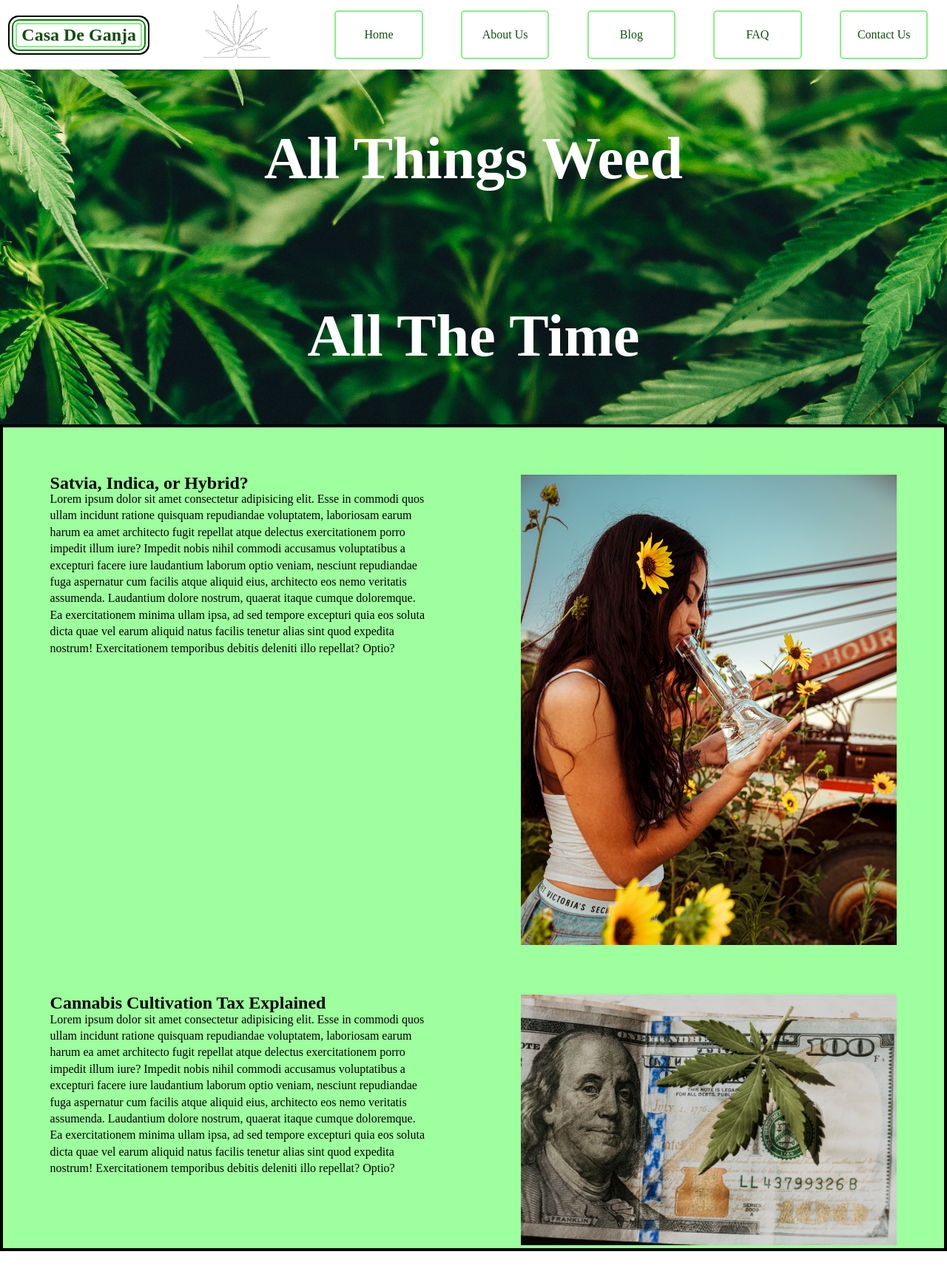
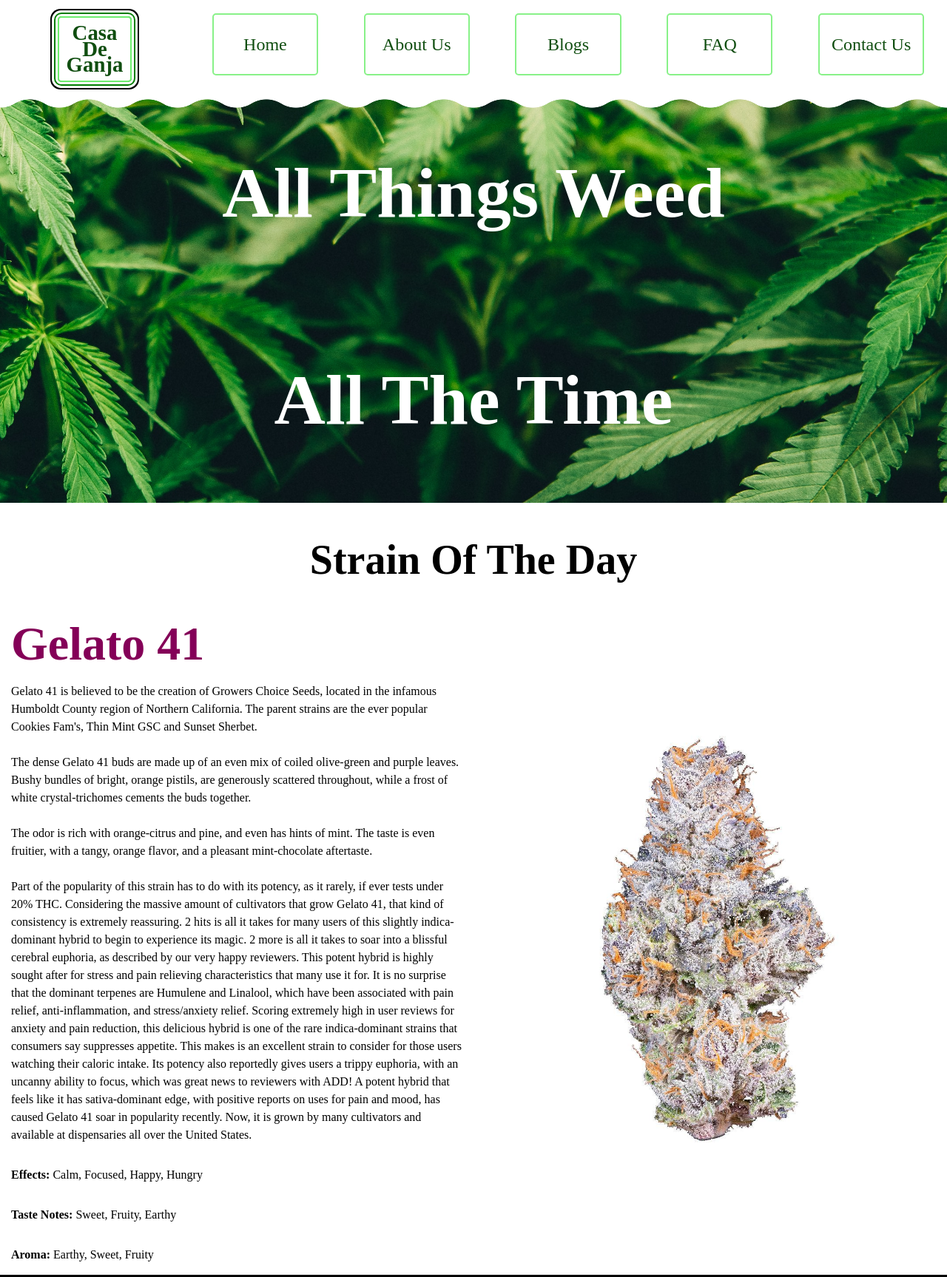
Before and after one commit to adrianc1/casa-de-ganja, a plain HTML site: page index.html in a window 1280 px wide. Shown: the top 1727 px of the page at 74% size. Before the commit the page ends 1692 px from the top, so only its background shows below. Drawn offline with Linux system fonts and the light colour scheme; no server answers; a web font is replaced by a local one.

Commit message:
Added sotd section and wavy nav top border

```diff
--- a/index.html
+++ b/index.html
@@ -13,16 +13,21 @@
     <div class="nav-header-container">
         <nav class="nav-bar">
             <div class="title-logo-container">
-                <h1 class="page-title" id="page-title">Casa De Ganja</h1>
+                <div class="cdg-logo">
+                    <h1 class="page-title" id="page-title1">Casa</h1>
+                    <h1 class="page-title" id="page-title2">De</h1>
+                    <h1 class="page-title" id="page-title3">Ganja</h1>
+                </div>
 
-                <a href="https://www.google.com" class="site-logo"><img src="site-logo.avif" alt="site logo"></a>
+
+                <!-- <a href="https://www.google.com" ><img src="site-logo.avif" alt="site logo" class="site-logo"></a> -->
 
             </div>
 
             <ul class="nav-list-container">
                 <li class="nav-list-item" id="nav-home"><a href="#">Home</a></li>
                 <li class="nav-list-item" id="nav-about-us"><a href="#">About Us</a></li>
-                <li class="nav-list-item" id="nav-blog"><a href="#">Blog</a></li>
+                <li class="nav-list-item" id="nav-blog"><a href="#">Blogs</a></li>
                 <li class="nav-list-item" id="nav-faq"><a href="#">FAQ</a></li>
                 <li class="nav-list-item" id="nav-contact"><a href="#">Contact Us</a></li>
             </ul>
@@ -34,10 +39,44 @@
         </div>
     </div>
 
-    <main class="top-articles">
+
+    <section class="sotd-section">
+        <h2 class="sotd-title">Strain Of The Day</h2>
+        <div class="strain-of-the-day">
+            <div class="strain-info-container">
+
+                <h3 class="strain-name">Gelato 41</h3>
+                <p class="strain-info">Gelato 41 is believed to be the creation of Growers Choice Seeds, located in the infamous Humboldt County region of Northern California. The parent strains are the ever popular Cookies Fam's, Thin Mint GSC and Sunset Sherbet.
+                    <br>
+                    <br>
+                    The dense Gelato 41 buds are made up of an even mix of coiled olive-green and purple leaves. Bushy bundles of bright, orange pistils, are generously scattered throughout, while a frost of white crystal-trichomes cements the buds together.
+                    <br>
+                    <br>
+                    The odor is rich with orange-citrus and pine, and even has hints of mint. The taste is even fruitier, with a tangy, orange flavor, and a pleasant mint-chocolate aftertaste.
+                    <br>
+                    <br>
+                    Part of the popularity of this strain has to do with its potency, as it rarely, if ever tests under 20% THC. Considering the massive amount of cultivators that grow Gelato 41, that kind of consistency is extremely reassuring. 2 hits is all it takes for many users of this slightly indica-dominant hybrid to begin to experience its magic. 2 more is all it takes to soar into a blissful cerebral euphoria, as described by our very happy reviewers. This potent hybrid is highly sought after for stress and pain relieving characteristics that many use it for. It is no surprise that the dominant terpenes are Humulene and Linalool, which have been associated with pain relief, anti-inflammation, and stress/anxiety relief. Scoring extremely high in user reviews for anxiety and pain reduction, this delicious hybrid is one of the rare indica-dominant strains that consumers say suppresses appetite. This makes is an excellent strain to consider for those users watching their caloric intake. Its potency also reportedly gives users a trippy euphoria, with an uncanny ability to focus, which was great news to reviewers with ADD! A potent hybrid that feels like it has sativa-dominant edge, with positive reports on uses for pain and mood, has caused Gelato 41 soar in popularity recently. Now, it is grown by many cultivators and available at dispensaries all over the United States.</p>
+
+                    <p class="effects"><span class="effect-title">Effects:</span> Calm, Focused, Happy, Hungry </p>
+
+                    <p class="effects"><span class="effect-title">Taste Notes:</span> Sweet, Fruity, Earthy</p>
+
+                    <p class="effects"> <span class="effect-title">Aroma:</span> Earthy, Sweet, Fruity </p>
+            </div>
+
+
+            <div class="strain-img"><img src="gelato41.jpg" alt=""></div>
+
+        </div>
+    </section>
+
+
+
+    <section class="front-articles">
         <div class="left-article-containers">
             <div class="left-article">
-                <h2 class="left-article-title">Satvia, Indica, or Hybrid?</h2>
+                <h2 class="article-title">Satvia, Indica, or Hybrid?</h2>
+
                 <p class="left-article-para">
                     Lorem ipsum dolor sit amet consectetur adipisicing elit. Esse in commodi quos ullam incidunt ratione quisquam repudiandae voluptatem, laboriosam earum harum ea amet architecto fugit repellat atque delectus exercitationem porro impedit illum iure? Impedit nobis nihil commodi accusamus voluptatibus a excepturi facere iure laudantium laborum optio veniam, nesciunt repudiandae fuga aspernatur cum facilis atque aliquid eius, architecto eos nemo veritatis assumenda. Laudantium dolore nostrum, quaerat itaque cumque doloremque. Ea exercitationem minima ullam ipsa, ad sed tempore excepturi quia eos soluta dicta quae vel earum aliquid natus facilis tenetur alias sint quod expedita nostrum! Exercitationem temporibus debitis deleniti illo repellat? Optio?
                 </p>
@@ -48,7 +87,7 @@
         </div>
         <div class="secondary-article">
             <div class="right-article">
-                <h2 class="left-article-title">Cannabis Cultivation Tax Explained</h2>
+                <h2 class="article-title">Cannabis Cultivation Tax Explained</h2>
                 <p class="right-article-para">
                     Lorem ipsum dolor sit amet consectetur adipisicing elit. Esse in commodi quos ullam incidunt ratione quisquam repudiandae voluptatem, laboriosam earum harum ea amet architecto fugit repellat atque delectus exercitationem porro impedit illum iure? Impedit nobis nihil commodi accusamus voluptatibus a excepturi facere iure laudantium laborum optio veniam, nesciunt repudiandae fuga aspernatur cum facilis atque aliquid eius, architecto eos nemo veritatis assumenda. Laudantium dolore nostrum, quaerat itaque cumque doloremque. Ea exercitationem minima ullam ipsa, ad sed tempore excepturi quia eos soluta dicta quae vel earum aliquid natus facilis tenetur alias sint quod expedita nostrum! Exercitationem temporibus debitis deleniti illo repellat? Optio?
                 </p>
@@ -56,8 +95,12 @@
             <span class="second-img-con"><img src="moneyimg.jpg" alt=""></span>
         </div>
 
-    </main>
+    </section>
 
+    <footer class="footer-container">
+        <span>© 2023 AA Marketing, LLC. All Rights Reserved. </span>
+    </footer>
 
+    <script src="main.js"></script>
 </body>
 </html>
--- a/main.js
+++ b/main.js
@@ -0,0 +1,17 @@
+const data = 'strainId=%3CREQUIRED%3E';
+
+const xhr = new XMLHttpRequest();
+xhr.withCredentials = true;
+
+xhr.addEventListener('readystatechange', function () {
+	if (this.readyState === this.DONE) {
+		console.log(this.responseText);
+	}
+});
+
+xhr.open('POST', 'https://strainraygorodskijv1.p.rapidapi.com/getFlavorsByStrainId');
+xhr.setRequestHeader('content-type', 'application/x-www-form-urlencoded');
+xhr.setRequestHeader('X-RapidAPI-Key', '9863c19adfmshada0f61ce34e3f7p143586jsne9b9f6eca3dc');
+xhr.setRequestHeader('X-RapidAPI-Host', 'StrainraygorodskijV1.p.rapidapi.com');
+
+xhr.send(data);
--- a/style.css
+++ b/style.css
@@ -18,22 +18,18 @@ html {
 }
 .nav-bar {
     width: 100%;
-    height: auto;
+    height: 120px;
     display: flex;
     justify-content: space-around;
+
 }
 .title-logo-container {
-    width: 100%;
-    height: auto;
-    flex: 1;
+    width: 20%;
+    height: 100%;
+
     display: flex;
-    justify-content: space-around;
+    justify-content: center;
     align-items:center;
-}
-.title-logo-container a {
-    text-align: center;
-    width: 40%;
-    height: auto;
 }
 
 .nav-list-container {
@@ -50,7 +46,7 @@ html {
     display: flex;
     justify-content: center;
     align-items: center;
-
+    font-size: 1.5rem;
 }
 .nav-list-item a {
     margin: auto 0;
@@ -65,31 +61,37 @@ html {
     width: 70%;
     border: 2px solid #39e83999;
     text-align:center ;
-    padding: 1px;
+    padding: 1px 10px;
     border-radius: 5px;
     color:rgb(16, 78, 16);
 
 }
-.nav-list-item as:hover {
+.nav-list-item a:hover {
     background-color: rgb(191, 246, 212);
 }
-.page-title {
+.cdg-logo {
+    margin-top: 5%;
     box-sizing: border-box;
-    width: 40%;
-    border: 2px solid #39e83999;
+    font-family: 'Kalnia', serif;
+    font-weight: 600;
+    font-size: 1.2rem;
+    box-sizing: border-box;
+    max-width: 60%;
+    border: 2px solid #39e839bc;
     box-shadow: 0 0 0 3px #fff, 0 0 0 5px #007e00, 0 0 0 8px #fff, 0 0 0 10px black;
     text-align:center ;
-    padding: 1px;
+    padding: 10px;
     border-radius: 5px;
     color:rgb(16, 78, 16);
-
+    line-height: 1.35rem;
 }
 
-img {
+.site-logo {
     width: 90px;
+    border: 2px solid red;
 }
 .header-container {
-    height: 60vh;
+    height: 70vh;
     width: 100vw;
     background-image: url('backgroundimg2.jpg');
     background-size: cover;
@@ -97,13 +99,19 @@ img {
     font-family: 'Kalnia', serif;
     font-weight: 700;
     color: #fff;
-    font-size: 5rem;
+    font-size: 6rem;
     text-align: center;
     display: flex;
     flex-direction: column;
     justify-content: space-around;
+    --mask:
+    radial-gradient(38.59px at 50% 53.00px,#000 99%,#0000 101%) calc(50% - 40px) 0/80px 100%,
+    radial-gradient(38.59px at 50% -33px,#0000 99%,#000 101%) 50% 20px/80px 100% repeat-x;
+  -webkit-mask: var(--mask);
+          mask: var(--mask);
 }
-.top-articles {
+
+.front-articles {
     height: 100%;
     width: 100%;
     border: 4px solid black;
@@ -152,6 +160,50 @@ img {
     text-align: left;
     line-height: 1.4rem;
 }
-.right-article-para {
+.strain-info, .effects {
+    flex: 1;
+    padding: 15px;
+    line-height: 1.5rem;
+}
+
+.article-title {
+    font-size: 36px;
+    letter-spacing: .15rem;
+    line-height: 4rem;
+}
+
+.left-article-para {
+    line-height: 1.6rem
+}
+.strain-img{
+    width: 100%;
+    flex: 1;
+}
+.strain-img > img {
+    width: 100%;
+}
+.strain-of-the-day {
+    display: flex;
+    justify-content: space-around;
+    align-items: center;
 
 }
+.strain-name {
+    padding: 0 0 0 15px;
+    font-size: 4rem;
+    font-family: 'Kalnia', serif;
+    color:rgb(132, 0, 88)
+}
+.sotd-title {
+    text-align: center;
+    font-size: 3.5rem;
+    padding: 45px;
+}
+.strain-info-container {
+    max-width: 100%;
+    flex: 1;
+}
+
+.effect-title {
+    font-weight: 600;
+}
```
Also changed, not shown: gelato41.jpg (added).
